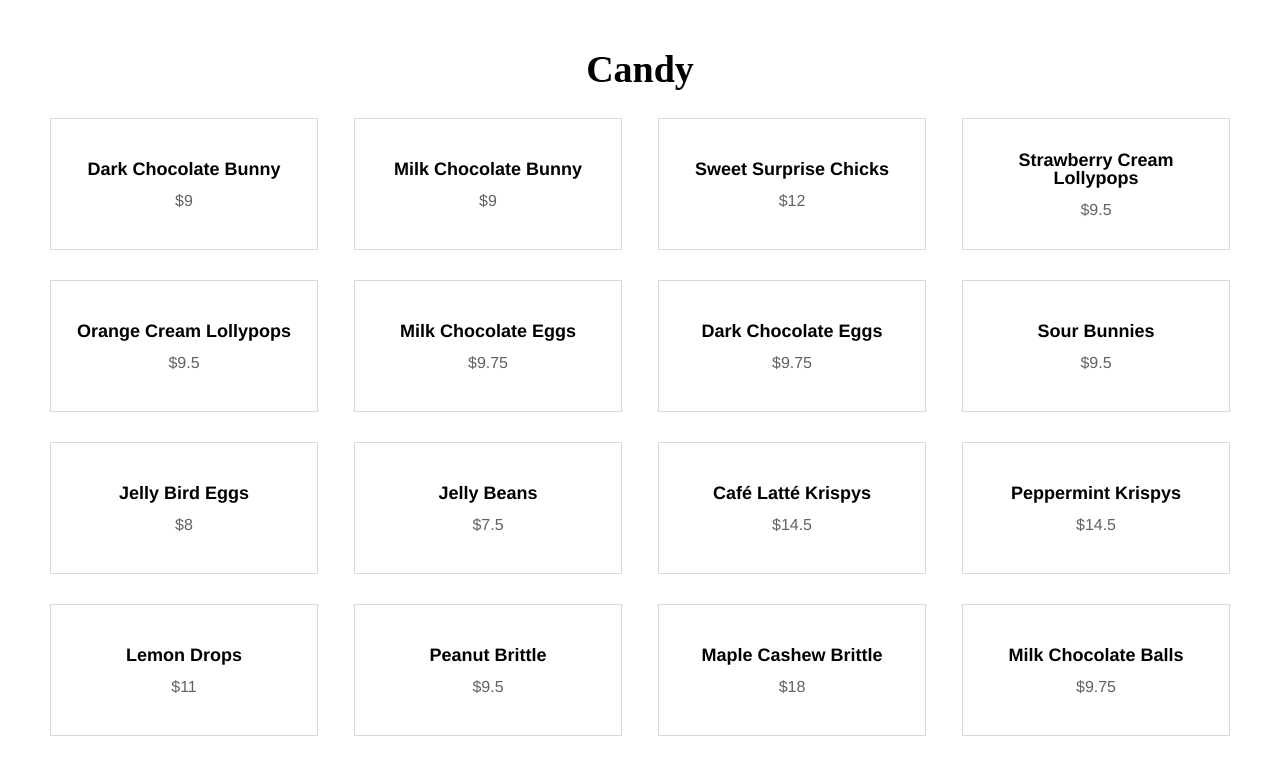
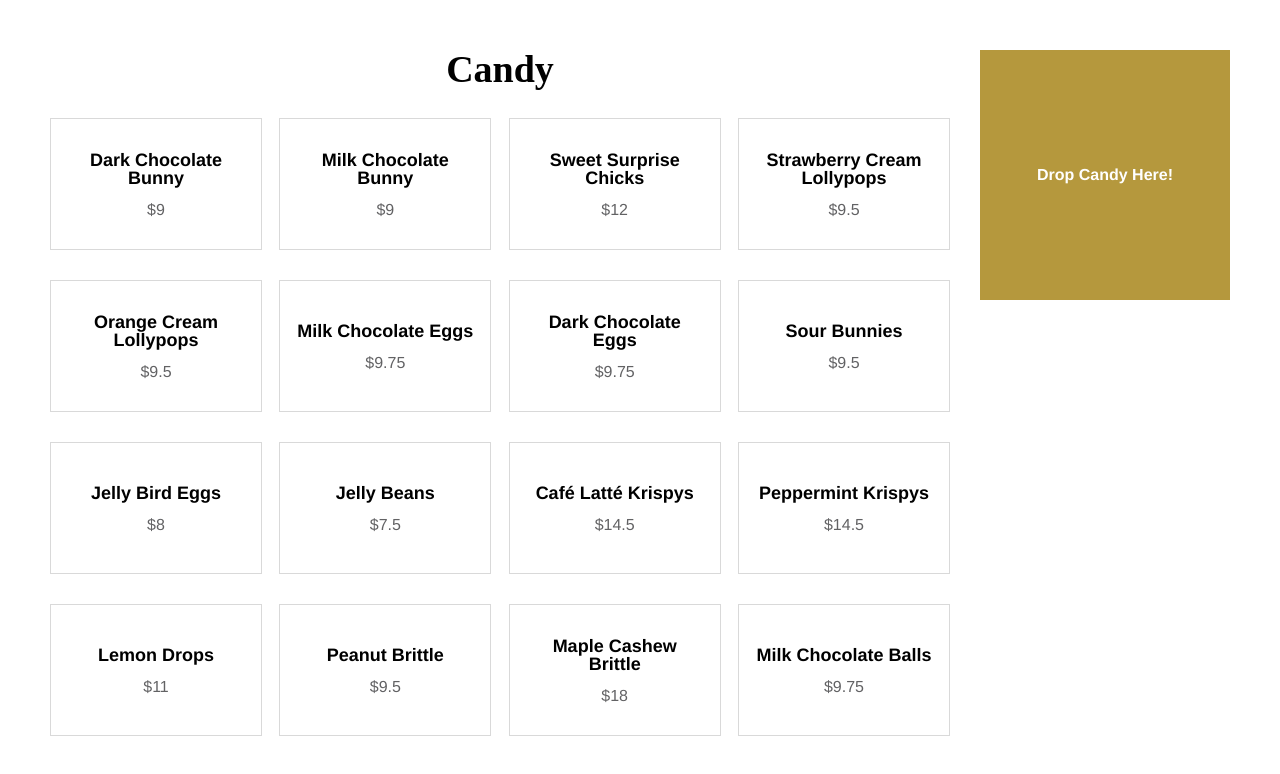
Before and after one commit to yuda0110/candies, a React (Create React App) app: page / in a window 1280 px wide. Shown: the top 774 px of the page. Built offline with nearby package versions, Linux system fonts and the light colour scheme.

Commit message:
Render DropBox in App

```diff
--- a/src/App.js
+++ b/src/App.js
@@ -1,10 +1,16 @@
 import styles from './App.module.scss';
 import CandyList from './components/CandyList';
+import DropBox from './components/DropBox';
 
 function App() {
   return (
     <div className={styles.app}>
-      <CandyList />
+      <main>
+        <CandyList />
+      </main>
+      <aside>
+        <DropBox />
+      </aside>
     </div>
   );
 }
--- a/src/App.module.scss
+++ b/src/App.module.scss
@@ -3,4 +3,16 @@
     padding: 5rem;
     display: flex;
     justify-content: center;
+
+    main {
+        flex-grow: 1;
+        flex-shrink: 1;
+    }
+
+    aside {
+        width: 25rem;
+        padding-left: 3rem;
+        flex-grow: 0;
+        flex-shrink: 0;
+    }
 }
--- a/src/components/CandyList.js
+++ b/src/components/CandyList.js
@@ -4,7 +4,7 @@ import CandyShow from './CandyShow';
 
 function CandyList() {
   const renderedCandies = candies.map(candy => {
-    return <CandyShow candy={candy} />
+    return <CandyShow candy={candy} key={candy.id} />
   });
   return (
     <div className={styles.candyListContainer}>
```
